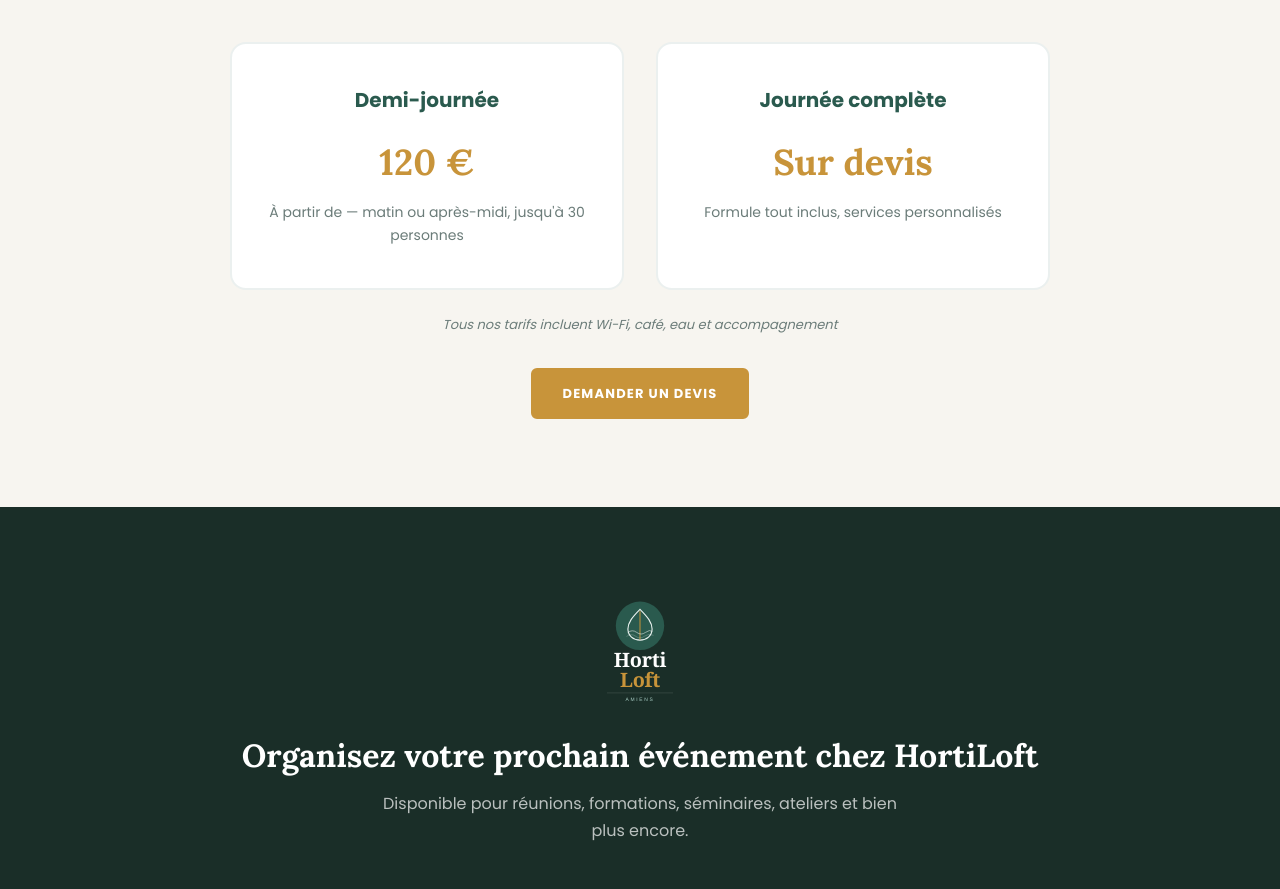
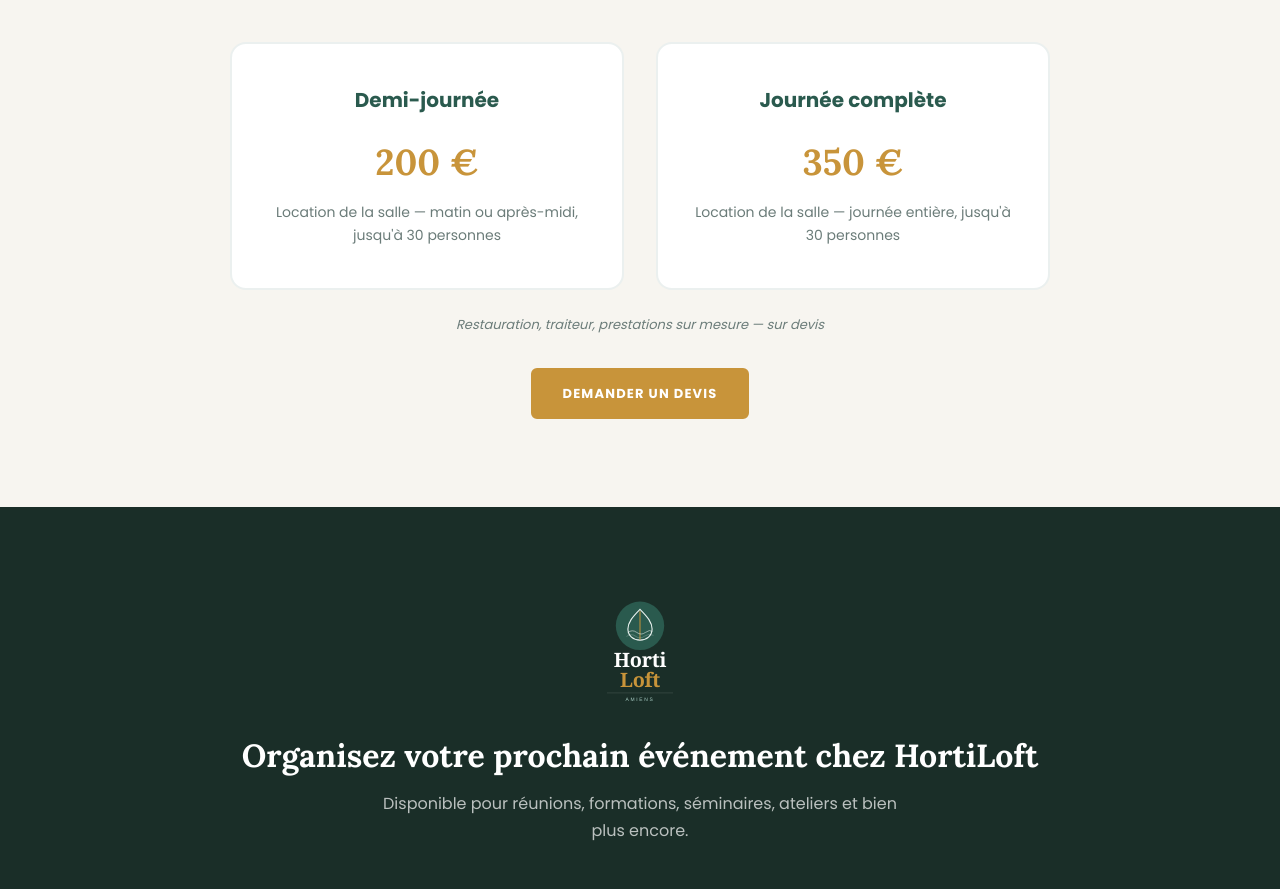
Before and after one commit to aboitel-collab/hortiloft-website, a plain HTML site: page index.html in a window 1280 px wide. Shown: the part 5540-6429 px from the top of the page. Drawn offline with Linux system fonts and the light colour scheme.

Commit message:
Mise à jour tarifs : demi-journée 200€, journée 350€, personnalisation sur devis

```diff
--- a/index.html
+++ b/index.html
@@ -694,17 +694,17 @@
     <div class="tarifs-grid">
       <div class="tarif-card">
         <h3>Demi-journée</h3>
-        <span class="tarif-price">120 €</span>
-        <p class="tarif-desc">À partir de — matin ou après-midi, jusqu'à 30 personnes</p>
+        <span class="tarif-price">200 €</span>
+        <p class="tarif-desc">Location de la salle — matin ou après-midi, jusqu'à 30 personnes</p>
       </div>
       <div class="tarif-card">
         <h3>Journée complète</h3>
-        <span class="tarif-price">Sur devis</span>
-        <p class="tarif-desc">Formule tout inclus, services personnalisés</p>
+        <span class="tarif-price">350 €</span>
+        <p class="tarif-desc">Location de la salle — journée entière, jusqu'à 30 personnes</p>
       </div>
     </div>
 
-    <p class="tarif-mention">Tous nos tarifs incluent Wi-Fi, café, eau et accompagnement</p>
+    <p class="tarif-mention">Restauration, traiteur, prestations sur mesure — sur devis</p>
     <a href="#contact" class="btn btn-or">Demander un devis</a>
   </div>
 </section>
```
